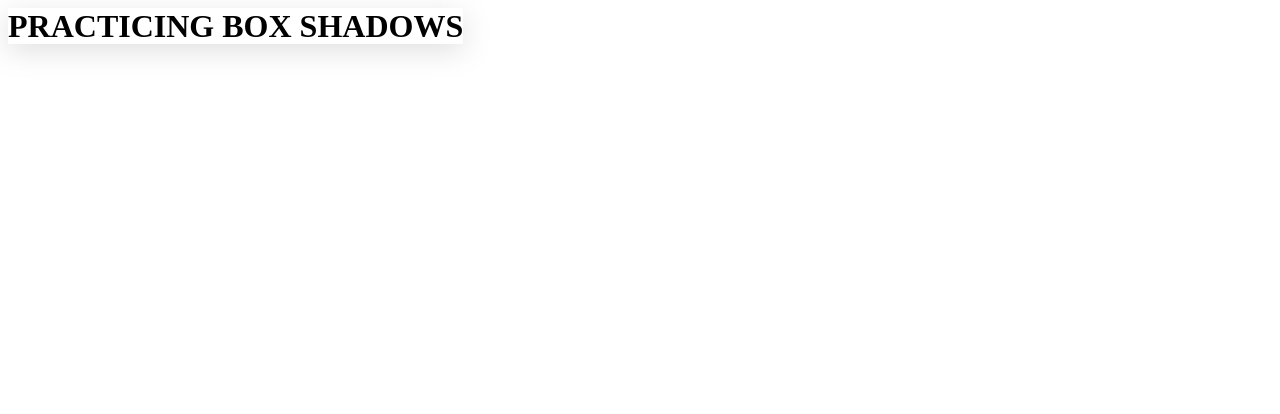
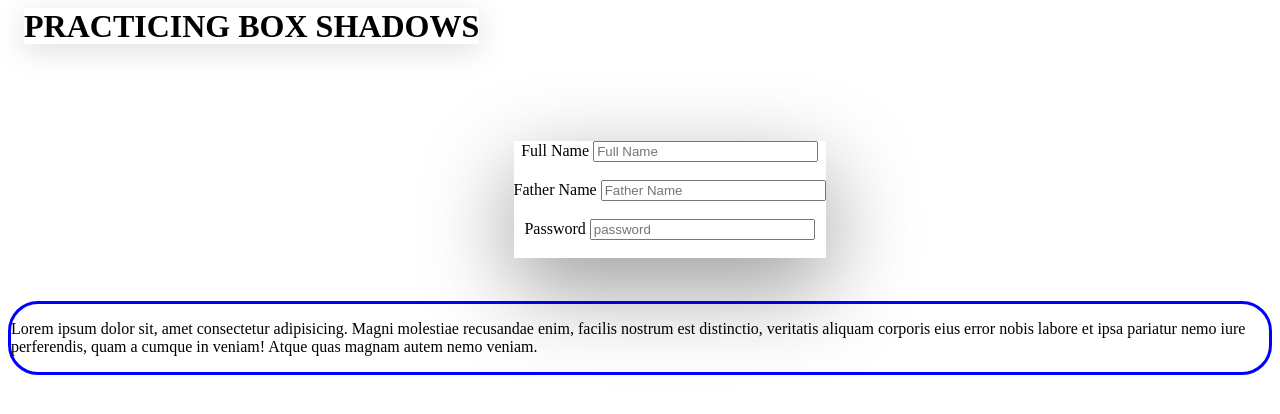
Before and after one commit to ahmedkhan90255/Box-shadows, a plain HTML site: page index.html in a window 1280 px wide. Drawn offline with Linux system fonts and the light colour scheme.

Commit message:
Box shadows border radius

```diff
--- a/index.html
+++ b/index.html
@@ -1,12 +1,58 @@
 <!DOCTYPE html>
 <html lang="en">
-<head>
-    <meta charset="UTF-8">
-    <meta name="viewport" content="width=device-width, initial-scale=1.0">
+  <head>
+    <meta charset="UTF-8" />
+    <meta name="viewport" content="width=device-width, initial-scale=1.0" />
     <title>Document</title>
-    <link rel="stylesheet" href="style.css">
-</head>
-<body>
+    <link rel="stylesheet" href="style.css" />
+  </head>
+  <body>
     <h1 class="heading1">PRACTICING BOX SHADOWS</h1>
-</body>
+    <br><br><br>
+    <div id="container1">
+      <form align="center">
+        <label for="name">Full Name</label>
+        <input
+          type="text"
+          name="name"
+          id="name"
+          maxlength="20"
+          minlength="3"
+          placeholder="Full Name"
+          size="25"
+          required
+        /> <br> <br>
+        <label for="fathername">Father Name</label>
+        <input
+          type="text"
+          name="fathername"
+          id="fathername"
+          size="25"
+          placeholder="Father Name"
+          maxlength="30"
+          minlength="3"
+          required
+        /> <br> <br>
+        <label for="password">Password</label>
+        <input
+          type="password"
+          name="password"
+          id="password"
+          size="25"
+          minlength="3"
+          maxlength="30"
+          placeholder="password"
+          required
+        /> <br> <br>
+      </form>
+    </div>
+    <div>
+        <h2 class="hidden">The visibility of this element is hidden</h2>
+        <h2 class="none">The visibility of this element is none</h2>
+    </div>
+    <br><br>
+    <div id="container2">
+        <p class="para1">Lorem ipsum dolor sit, amet consectetur adipisicing. Magni molestiae recusandae enim, facilis nostrum est distinctio, veritatis aliquam corporis eius error nobis labore et ipsa pariatur nemo iure perferendis, quam a cumque in veniam! Atque quas magnam autem nemo veniam.</p>
+    </div>
+  </body>
 </html>
--- a/style.css
+++ b/style.css
@@ -1,4 +1,27 @@
 .heading1 {
     box-shadow: rgba(100, 100, 111, 0.2) 0px 7px 29px 0px;
     display: inline;
+    margin-left: 1rem;
 }
+#container1 {
+    box-shadow: rgba(0, 0, 0, 0.4) 0px 30px 90px;
+    text-align: center;
+    display: inline-flex;
+    position: relative;
+    top: 60px;
+    left: 40%;
+}
+.hidden {
+    visibility: hidden;
+}
+.none {
+    display: none;
+}
+#container2 {
+    border-style: solid;
+    border-color: blue;
+    border-top-left-radius: 30px;
+    border-top-right-radius: 30px;
+    border-bottom-left-radius: 30px;
+    border-bottom-right-radius: 30px;
+}
```
